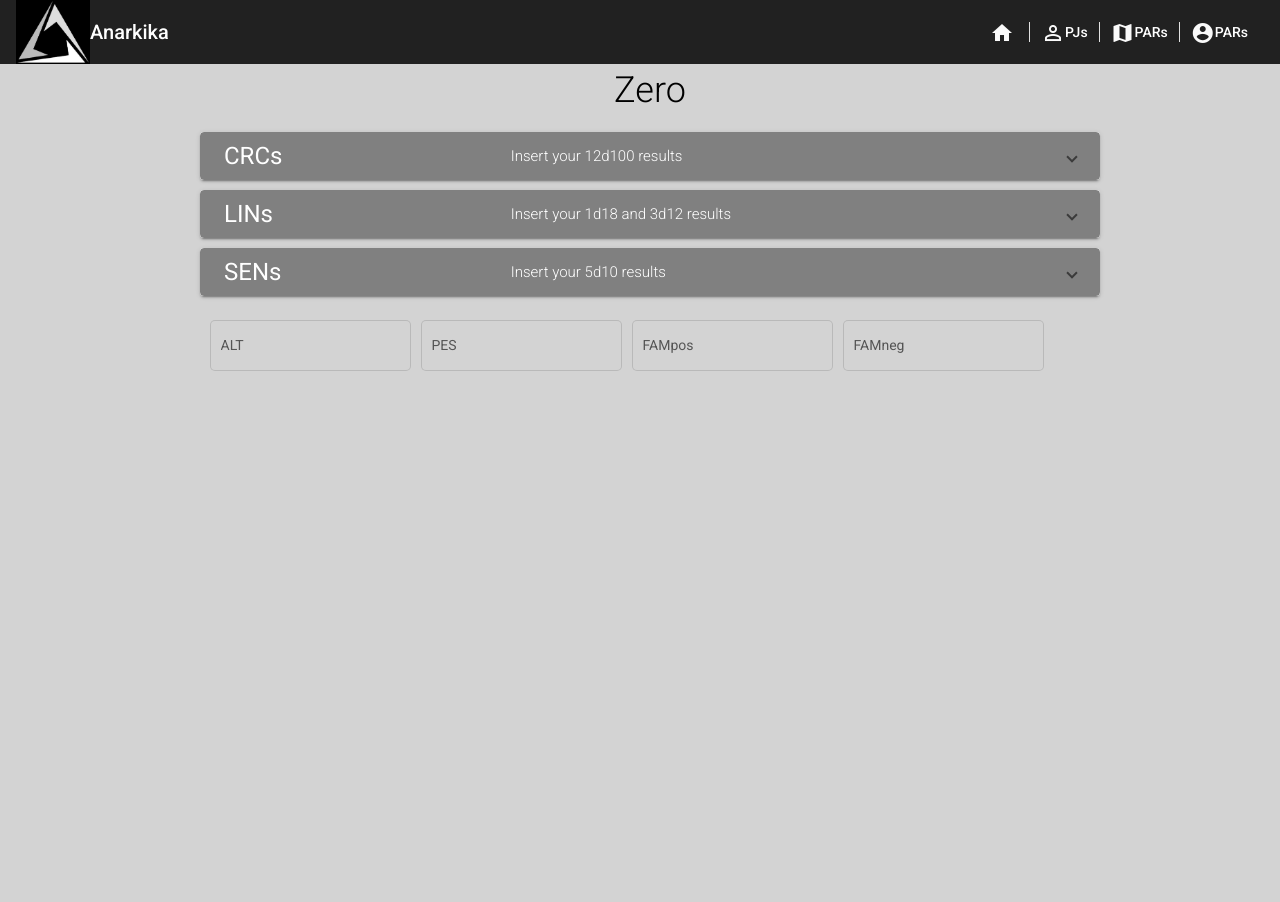
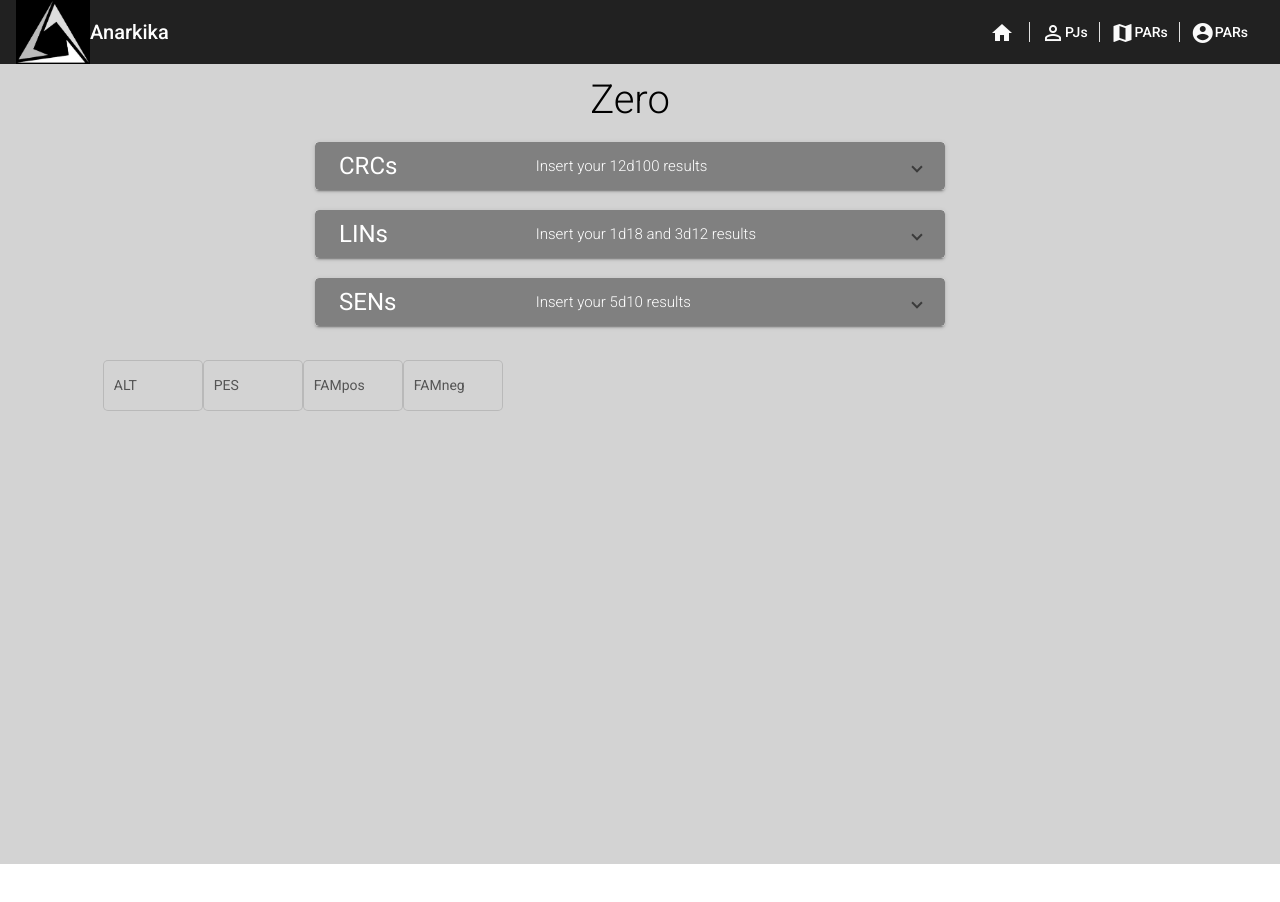
Before and after one commit to Duduz7/Pseudokika2, an Angular app: page /zero in a window 1280 px wide. Shown: the top 902 px of the page. After the commit the page ends 864 px from the top, so only its background shows below. Built offline with nearby package versions, Linux system fonts and the light colour scheme.

Commit message:
perfecting responsiceness on Zero

```diff
--- a/src/app/app-routing.module.ts
+++ b/src/app/app-routing.module.ts
@@ -6,7 +6,7 @@ import { ZeroComponent } from './zero/zero.component';
 
 
 const routes: Routes = [
-  {path: '', component: HomeComponent},
+  {path: '', component: ZeroComponent},
   {path: 'home', component: HomeComponent},
   {path: 'zero', component: ZeroComponent},
 ];
--- a/src/app/zero/zero.component.css
+++ b/src/app/zero/zero.component.css
@@ -1,11 +1,42 @@
-#zero {background-color: lightgray; height: 1200px;}
-.main-form {width: 900px; padding: 0 200px; margin: auto;}
-.form1 {margin: 10px 0;}
-.form2 {margin: auto;}
-.forms-fap {float: left;}
-.main-title {padding: 10px;text-align: center; font-size: 36px; font-weight: 350;}
+#zero {background-color: lightgray; height: 100%; display: flex; justify-content: center; align-items: initial;}
+.form1 {margin: 0 0;}
+.form2 {margin:-10px -5px 0 -5px;}
+.forms-fap {float:left; width: 100px;}
+.main-title {padding: 20px 0 0 0;text-align: center; font-size: 40px; font-weight: 350;}
 .header {background-color: gray; background: gray !important;}
 .title {color: white; font-weight: 400; font-size: 24px;}
 .description {color: white; font-weight: 300}
-.mat-form-field {margin: 10px 0 0 10px;}
-.mat-expansion-panel-body {margin: auto;}
+.mat-form-field {margin: 10px 5px 0 5px; width: 100px;}
+
+/* col-xs- (phones, 600px and down) */
+@media only screen and (max-width: 374px) {
+    .row {margin: 0 0 0 -5px;}
+}
+/* col-lg- (laptops/desktops, 992px and up) */
+@media only screen and (min-width: 992px) {
+    .row {margin: 0 0 0 -20px;}
+
+}
+/* Media responsive
+    /* col-xs- (phones, 600px and down)
+    @media only screen and (max-width: 600px) {
+
+    }
+    /* col-sm- (portrait tablets and large phones, 600px and up)
+    @media only screen and (min-width: 600px) {
+
+    }
+    /* col-md- (landscape tablets, 768px and up)
+    @media only screen and (min-width: 768px) {
+
+    }
+    /* col-lg- (laptops/desktops, 992px and up)
+    @media only screen and (min-width: 992px) {
+
+
+    }
+    /* col-xl- (large laptops and desktops, 1200px and up)
+    @media only screen and (min-width: 1200px) {
+
+    }
+*/
--- a/src/app/zero/zero.component.html
+++ b/src/app/zero/zero.component.html
@@ -1,7 +1,13 @@
 <div id="zero">
-    <div class="main-form">
+    <div class="container">
+        <div class="row">
             <h1 class="main-title">Zero</h1>
-        <div class="form1">
+        </div>
+        <!-- CRCs -->
+        <div class="row">
+            <div class="col-md-1 col-lg-2 col-xl-3">
+            </div>
+            <div class="form1 col-sm-12 col-md-10 col-lg-8 col-xl-6">
                 <mat-accordion>
                     <mat-expansion-panel>
                         <mat-expansion-panel-header class="header">
@@ -12,60 +18,93 @@
                             Insert your 12d100 results
                         </mat-panel-description>
                         </mat-expansion-panel-header>
+                        <div class="container-fluid">
+                            <div class="row">
+                                <div class="col-xs-6 col-md-3 col-lg-2">
                                     <mat-form-field appearance="fill">
                                         <mat-label>FUE</mat-label>
                                         <input matInput type="number">
                                     </mat-form-field>
+                                </div>
+                                <div class="col-xs-6 col-md-3 col-lg-2">
                                     <mat-form-field appearance="fill">
                                         <mat-label>INT</mat-label>
                                         <input matInput type="number">
                                     </mat-form-field>
+                                </div>
+                                <div class="col-xs-6 col-md-3 col-lg-2">
                                     <mat-form-field appearance="fill">
                                         <mat-label>ENE</mat-label>
                                         <input matInput type="number">
                                     </mat-form-field>
+                                </div>
+                                <div class="col-xs-6 col-md-3 col-lg-2">
                                     <mat-form-field appearance="fill">
                                         <mat-label>VAN</mat-label>
                                         <input matInput type="number">
                                     </mat-form-field>
-                    <br>
+                                </div>
+                                <div class="col-xs-6 col-md-3 col-lg-2">
                                     <mat-form-field appearance="fill">
                                         <mat-label>CON</mat-label>
                                         <input matInput type="number">
                                     </mat-form-field>
+                                </div>
+                                <div class="col-xs-6 col-md-3 col-lg-2">
                                     <mat-form-field appearance="fill">
                                         <mat-label>SAB</mat-label>
                                         <input matInput type="number">
                                     </mat-form-field>
+                                </div>
+                                <div class="col-xs-6 col-md-3 col-lg-2">
                                     <mat-form-field appearance="fill">
                                         <mat-label>MOR</mat-label>
                                         <input matInput type="number">
                                     </mat-form-field>
+                                </div>
+                                <div class="col-xs-6 col-md-3 col-lg-2">
                                     <mat-form-field appearance="fill">
                                         <mat-label>LIV</mat-label>
                                         <input matInput type="number">
                                     </mat-form-field>
-                    <br>
+                                </div>
+                                <div class="col-xs-6 col-md-3 col-lg-2">
                                     <mat-form-field appearance="fill">
                                         <mat-label>DES</mat-label>
                                         <input matInput type="number">
                                     </mat-form-field>
+                                </div>
+                                <div class="col-xs-6 col-md-3 col-lg-2">
                                     <mat-form-field appearance="fill">
                                         <mat-label>CAR</mat-label>
                                         <input matInput type="number">
                                     </mat-form-field>
+                                </div>
+                                <div class="col-xs-6 col-md-3 col-lg-2">
                                     <mat-form-field appearance="fill">
                                         <mat-label>MOV</mat-label>
                                         <input matInput type="number">
                                     </mat-form-field>
+                                </div>
+                                <div class="col-xs-6 col-md-3 col-lg-2">
                                     <mat-form-field appearance="fill">
                                         <mat-label>ACE</mat-label>
                                         <input matInput type="number">
                                     </mat-form-field>
+                                </div>
+                            </div>
+                        </div>
                     </mat-expansion-panel>
                 </mat-accordion>
             </div>
-        <div class="form1">
+            <div class="col-md-1 col-lg-2 col-xl-3">
+            </div>
+        </div>
+        <!-- LINs -->
+        <div class="row">
+            <div class="col-md-1 col-lg-2 col-xl-3">
+            </div>
+            <div class="form1 col-sm-12 col-md-10 col-lg-8 col-xl-6">
                 <mat-accordion>
                     <mat-expansion-panel>
                         <mat-expansion-panel-header class="header">
@@ -76,26 +115,45 @@
                                 Insert your 1d18 and 3d12 results
                             </mat-panel-description>
                         </mat-expansion-panel-header>
+                        <div class="container-fluid">
+                            <div class="row">
+                                <div class="col-xs-5 col-md-3">
                                     <mat-form-field appearance="fill">
                                         <mat-label>LINest</mat-label>
                                         <input matInput type="number">
                                     </mat-form-field>
+                                </div>
+                                <div class="col-xs-5 col-md-3">
                                     <mat-form-field appearance="fill">
                                         <mat-label>LINfam</mat-label>
                                         <input matInput type="number">
                                     </mat-form-field>
+                                </div>
+                                <div class="col-xs-5 col-md-3">
                                     <mat-form-field appearance="fill">
                                         <mat-label>LINocu</mat-label>
                                         <input matInput type="number">
                                     </mat-form-field>
+                                </div>
+                                <div class="col-xs-5 col-md-3">
                                     <mat-form-field appearance="fill">
                                         <mat-label>LINrec</mat-label>
                                         <input matInput type="number">
                                     </mat-form-field>
+                                </div>
+                            </div>
+                        </div>
                     </mat-expansion-panel>
                 </mat-accordion>
             </div>
-        <div class="form1">
+            <div class="col-md-1 col-lg-2 col-xl-3">
+            </div>
+        </div>
+        <!-- SENs -->
+        <div class="row">
+            <div class="col-md-1 col-lg-2 col-xl-3">
+            </div>
+            <div class="form1 col-sm-12 col-md-10 col-lg-8 col-xl-6">
                 <mat-accordion>
                     <mat-expansion-panel>
                         <mat-expansion-panel-header class="header">
@@ -106,55 +164,78 @@
                             Insert your 5d10 results
                         </mat-panel-description>
                         </mat-expansion-panel-header>
+                        <div class="container-fluid">
+                            <div class="row">
+                                <div class="col-xs-6 col-sm-5 col-md-4 col-lg-2">
                                     <mat-form-field appearance="fill">
                                         <mat-label>Vista</mat-label>
                                         <input matInput type="number">
                                     </mat-form-field>
+                                </div>
+                                <div class="col-xs-6 col-sm-5 col-md-4 col-lg-2">
                                     <mat-form-field appearance="fill">
                                         <mat-label>Oido</mat-label>
                                         <input matInput type="number">
                                     </mat-form-field>
+                                </div>
+                                <div class="col-xs-6 col-sm-5 col-md-4 col-lg-2">
                                     <mat-form-field appearance="fill">
                                         <mat-label>Olfato</mat-label>
                                         <input matInput type="number">
                                     </mat-form-field>
-                    <br>
+                                </div>
+                                <div class="col-xs-6 col-sm-5 col-md-4 col-lg-2">
                                     <mat-form-field appearance="fill">
                                         <mat-label>Gusto</mat-label>
                                         <input matInput type="number">
                                     </mat-form-field>
+                                </div>
+                                <div class="col-xs-6 col-sm-5 col-md-4 col-lg-2">
                                     <mat-form-field appearance="fill">
                                         <mat-label>Tacto</mat-label>
                                         <input matInput type="number">
                                     </mat-form-field>
+                                </div>
+                            </div>
+                        </div>
                     </mat-expansion-panel>
                 </mat-accordion>
             </div>
-        <div class="form1">
-            <div class="forms-fap">
+            <div class="col-md-1 col-lg-2 col-xl-3">
+            </div>
+        </div>
+        <!-- ALT, PES, FAMpos, FAMneg -->
+        <div class="container-fluid">
+            <div class="form2 row">
+                <div class="col-sm-6 col-md-1">
+                </div>
+                <div class="forms-fap col-sm-6 col-md-2">
                     <mat-form-field appearance="outline">
                         <mat-label>ALT</mat-label>
                         <input matInput placeholder="1d100">
                     </mat-form-field>
                 </div>
-            <div class="forms-fap">
+                <div class="forms-fap col-sm-6 col-md-2">
                     <mat-form-field appearance="outline">
                         <mat-label>PES</mat-label>
                         <input matInput placeholder="1d100">
                     </mat-form-field>
                 </div>
-            <div class="forms-fap">
+                <div class="forms-fap col-sm-6 col-md-2">
                     <mat-form-field appearance="outline">
                         <mat-label>FAMpos</mat-label>
                         <input matInput placeholder="1d100">
                     </mat-form-field>
                 </div>
-            <div class="forms-fap">
+                <div class="forms-fap col-sm-6 col-md-2">
                     <mat-form-field appearance="outline">
                         <mat-label>FAMneg</mat-label>
                         <input matInput placeholder="1d100">
                     </mat-form-field>
                 </div>
+                <div class="col-sm-6 col-md-1">
                 </div>
             </div>
         </div>
+    </div>
+</div>
--- a/src/styles.scss
+++ b/src/styles.scss
@@ -15,27 +15,101 @@ $kikapp-dark: mat-dark-theme($my-themes-primary, $my-themes-accent, $my-themes-w
 
 @include angular-material-theme($kikapp-light);
 
-/* Extra small devices (phones, 600px and down) */
+
+* {box-sizing: border-box;}
+.container-fluid {width: 100%}
+.row::after {content: ""; clear: both; display: table;}
+[class*="col-"] {float: left; padding: 10px;}
+/* col-xs- (phones, 600px and down) */
 @media only screen and (max-width: 600px) {
-.example {background: red;}
+    .col-xs-1 {width: 8.33%;}
+    .col-xs-2 {width: 16.66%;}
+    .col-xs-3 {width: 25%;}
+    .col-xs-4 {width: 33.33%;}
+    .col-xs-5 {width: 41.66%;}
+    .col-xs-6 {width: 50%;}
+    .col-xs-7 {width: 58.33%;}
+    .col-xs-8 {width: 66.66%;}
+    .col-xs-9 {width: 75%;}
+    .col-xs-10 {width: 83.33%;}
+    .col-xs-11 {width: 91.66%;}
+    .col-xs-12 {width: 100%;}
+    .offset-xs-1 {width: 8.33%;}
+    .offset-xs-2 {width: 16.66%;}
+    .offset-xs-3 {width: 25%;}
+    .offset-xs-4 {width: 33.33%;}
+    .offset-xs-5 {width: 41.66%;}
+    .offset-xs-6 {width: 50%;}
+    .offset-xs-7 {width: 58.33%;}
+    .offset-xs-8 {width: 66.66%;}
+    .offset-xs-9 {width: 75%;}
+    .offset-xs-10 {width: 83.33%;}
+    .offset-xs-11 {width: 91.66%;}
+    .offset-xs-12 {width: 100%;}
+    .container {width: 570px;}
 }
+/* col-sm- (portrait tablets and large phones, 600px and up) */
+@media only screen and (min-width: 600px) {
+    .col-sm-1 {width: 8.33%;}
+    .col-sm-2 {width: 16.66%;}
+    .col-sm-3 {width: 25%;}
+    .col-sm-4 {width: 33.33%;}
+    .col-sm-5 {width: 41.66%;}
+    .col-sm-6 {width: 50%;}
+    .col-sm-7 {width: 58.33%;}
+    .col-sm-8 {width: 66.66%;}
+    .col-sm-9 {width: 75%;}
+    .col-sm-10 {width: 83.33%;}
+    .col-sm-11 {width: 91.66%;}
+    .col-sm-12 {width: 100%;}
+    .container {width: 738px;}
+}
+/* col-md- (landscape tablets, 768px and up) */
+@media only screen and (min-width: 768px) {
+  .col-md-1 {width: 8.33%;}
+  .col-md-2 {width: 16.66%;}
+  .col-md-3 {width: 25%;}
+  .col-md-4 {width: 33.33%;}
+  .col-md-5 {width: 41.66%;}
+  .col-md-6 {width: 50%;}
+  .col-md-7 {width: 58.33%;}
+  .col-md-8 {width: 66.66%;}
+  .col-md-9 {width: 75%;}
+  .col-md-10 {width: 83.33%;}
+  .col-md-11 {width: 91.66%;}
+  .col-md-12 {width: 100%;}
+  .container {width: 962px;}
+}
+/* col-lg- (laptops/desktops, 992px and up) */
+@media only screen and (min-width: 992px) {
+    .col-lg-1 {width: 8.33%;}
+    .col-lg-2 {width: 16.66%;}
+    .col-lg-3 {width: 25%;}
+    .col-lg-4 {width: 33.33%;}
+    .col-lg-5 {width: 41.66%;}
+    .col-lg-6 {width: 50%;}
+    .col-lg-7 {width: 58.33%;}
+    .col-lg-8 {width: 66.66%;}
+    .col-lg-9 {width: 75%;}
+    .col-lg-10 {width: 83.33%;}
+    .col-lg-11 {width: 91.66%;}
+    .col-lg-12 {width: 100%;}
+    .container {width: 1170px;}
 
-/* Small devices (portrait tablets and large phones, 600px and up) */
-@media only screen and (min-width: 600px) {
-.example {background: green;}
 }
-
-/* Medium devices (landscape tablets, 768px and up) */
-@media only screen and (min-width: 768px) {
-.example {background: blue;}
+/* col-xl- (large laptops and desktops, 1200px and up) */
+@media only screen and (min-width: 1200px) {
+    .col-xl-1 {width: 8.33%;}
+    .col-xl-2 {width: 16.66%;}
+    .col-xl-3 {width: 25%;}
+    .col-xl-4 {width: 33.33%;}
+    .col-xl-5 {width: 41.66%;}
+    .col-xl-6 {width: 50%;}
+    .col-xl-7 {width: 58.33%;}
+    .col-xl-8 {width: 66.66%;}
+    .col-xl-9 {width: 75%;}
+    .col-xl-10 {width: 83.33%;}
+    .col-xl-11 {width: 91.66%;}
+    .col-xl-12 {width: 100%;}
+    .container {width: 100%;}
 }
-
-/* Large devices (laptops/desktops, 992px and up) */
-@media only screen and (min-width: 992px) {
-.example {background: orange;}
-}
-
-/* Extra large devices (large laptops and desktops, 1200px and up) */
-@media only screen and (min-width: 1200px) {
-.example {background: pink;}
-}
```
Lines whose indentation alone changed are shown as unchanged.
